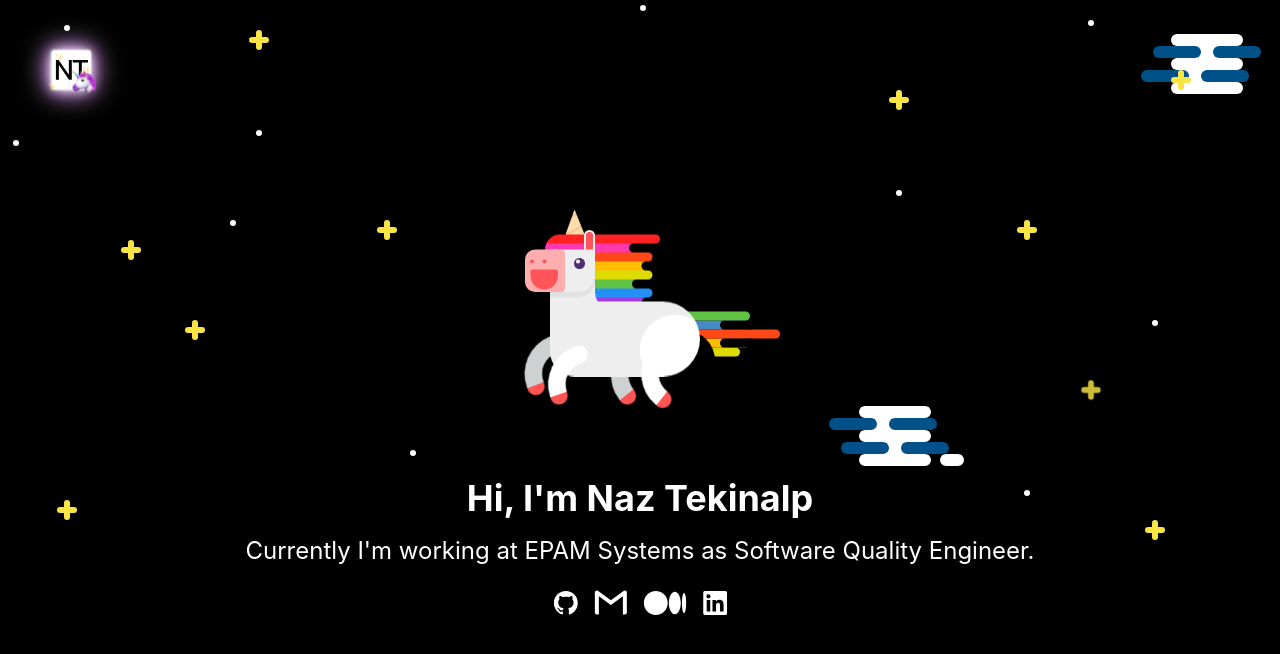
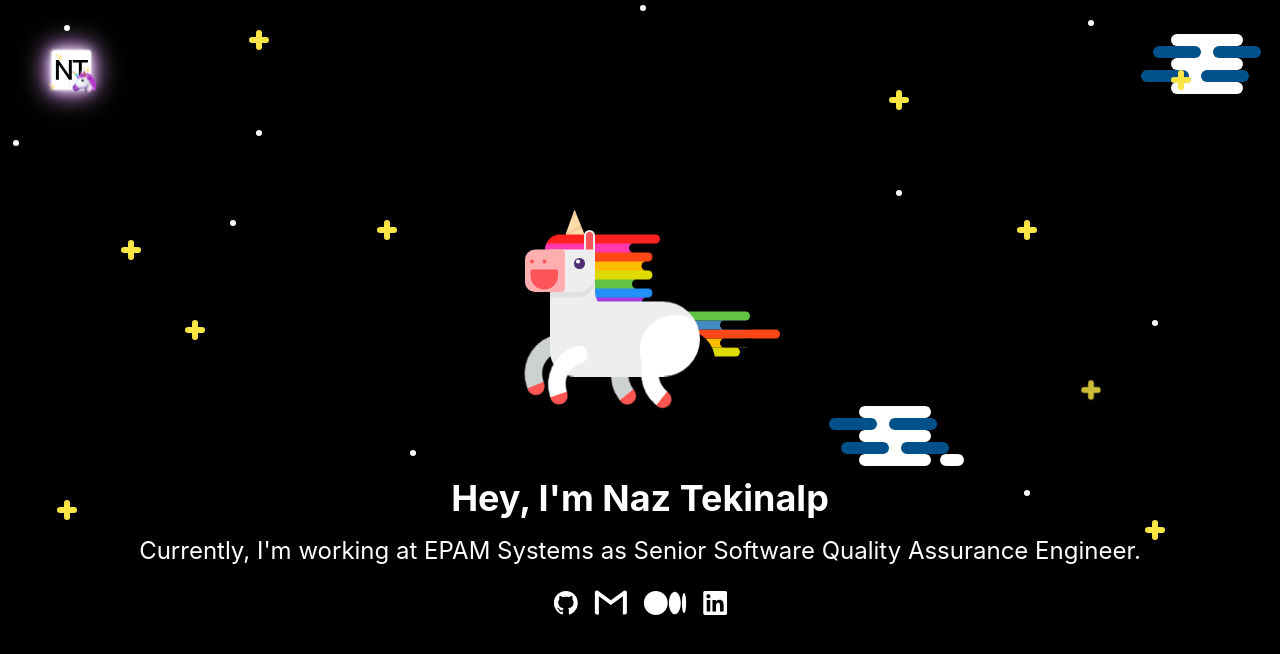
Before and after one commit to naztekinalp/personal-website, a Next.js app: page / in a window 1280 px wide. Shown: the top 654 px of the page. Built offline with nearby package versions, Linux system fonts and the light colour scheme.

Commit message:
update title

```diff
--- a/components/hero/hero.tsx
+++ b/components/hero/hero.tsx
@@ -30,10 +30,10 @@ const Hero = () => {
   return (
     <div className={style.hero__container}>
       <Unicorn />
-      <h1 className={style.hero__title}>Hi, I'm Naz Tekinalp</h1>
+      <h1 className={style.hero__title}>Hey, I'm Naz Tekinalp</h1>
 
       <p className={style.hero__subtitle}>
-        Currently I'm working at EPAM Systems as Software Quality Engineer.
+        Currently, I'm working at EPAM Systems as Senior Software Quality Assurance Engineer.
       </p>
 
       <div className={style.hero__links}>
```
